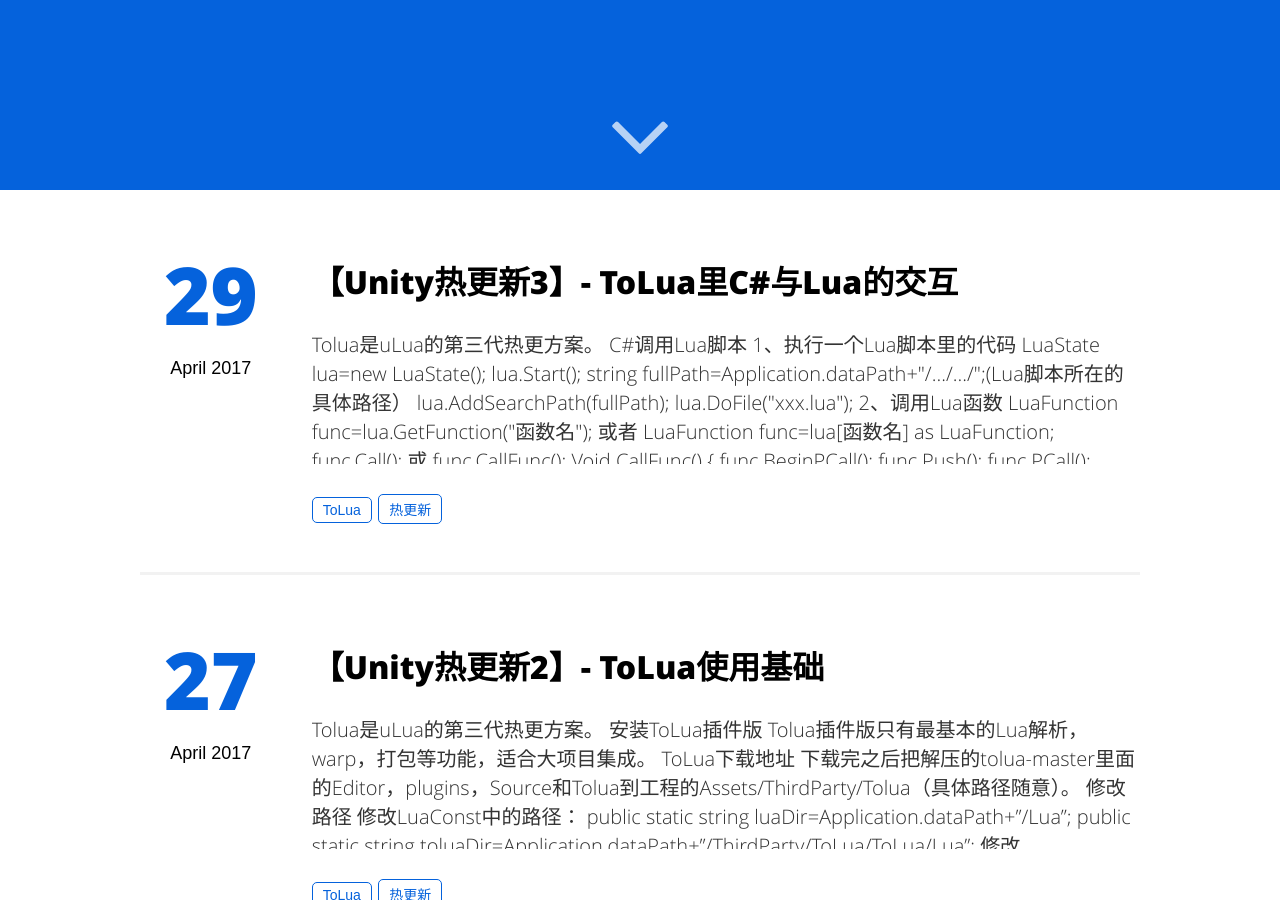
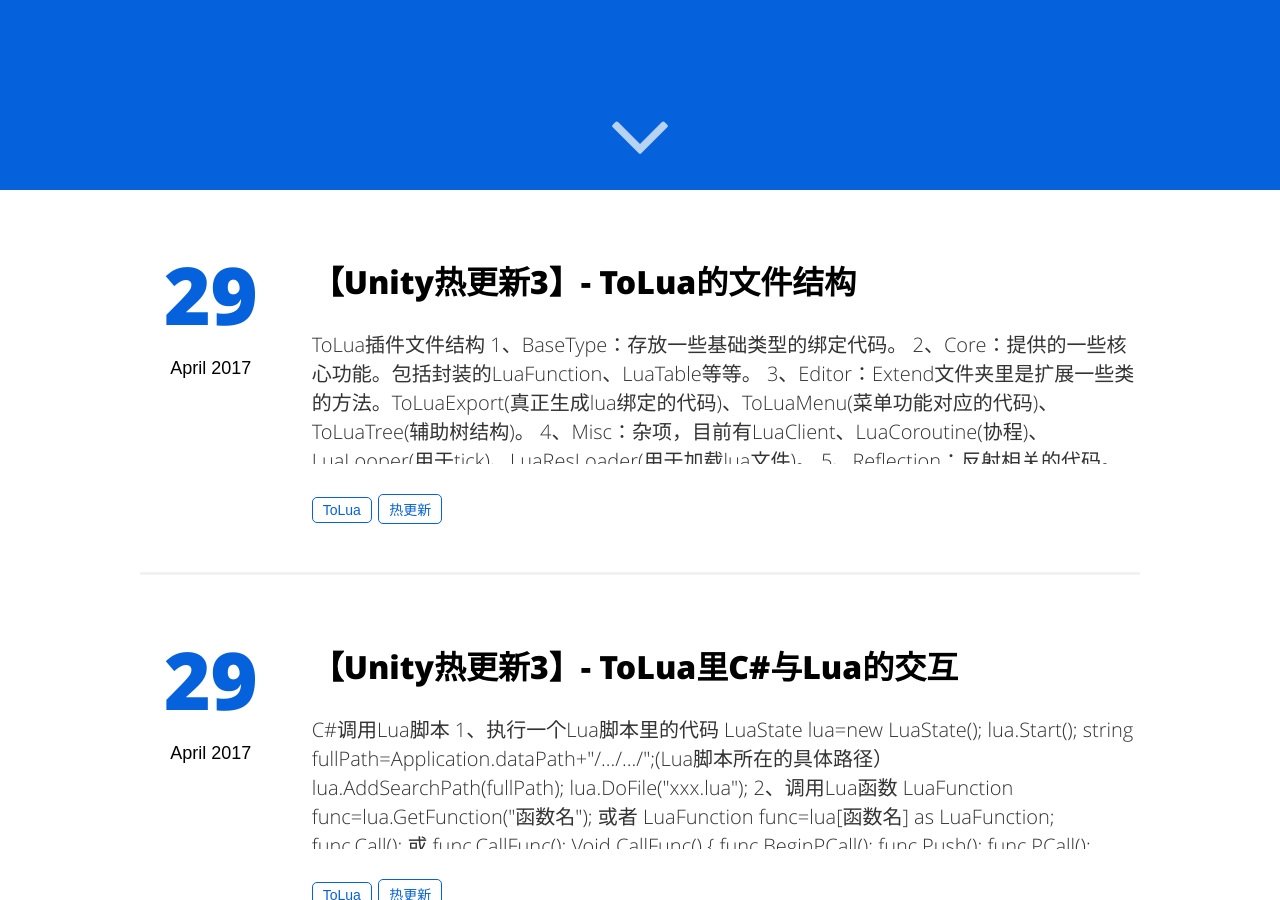
Before and after one commit to BruceQi93/BruceQi93.github.io, a Jekyll site: the page built from index.html, in a window 1280 px wide and 900 px high, scrolled down 710 px. Built offline with Jekyll 4.4.1, drawn with Linux system fonts in a browser that asks for light colours; some of the changed text lies outside the part shown.

Commit message:
更新文件

```diff
--- a/_posts/2017-4-27-HotUpdate-2.md
+++ b/_posts/2017-4-27-HotUpdate-2.md
@@ -11,7 +11,7 @@
 - Unity热更新
 ---
 
-> Tolua是uLua的第三代热更方案。
+> ToLua是uLua的第三代热更方案。核心思想是利用C#的反射，将C#类代码进行包装，并注册到Lua里。
 
 #### 安装ToLua插件版
 
@@ -47,4 +47,12 @@
 
 然后执行“Lua”——>“Gen Lua Wrap Files”。wrap出的文件就会生成在“.../ToLua/Source/Generate"的目录下。
 
+#### 热更架构
+
+![img](/assets/img/Lua/framework.png)
+
+#### 更新流程
+
+![img](/assets/img/Lua/updateProcess.png)
+
 ---
--- a/_posts/2017-4-29-HotUpdate-3.md
+++ b/_posts/2017-4-29-HotUpdate-3.md
@@ -10,8 +10,6 @@
 categories:
 - Unity热更新
 ---
-
-> Tolua是uLua的第三代热更方案。
 
 #### C#调用Lua脚本
 
@@ -49,4 +47,10 @@
     local t=array:ToTable()
     t[i]
 
+2、通过"."(点号)来使用非静态的变量及静态的变量和方法。
+
+3、通过":"(冒号)来使用非静态方法。
+
+4、创建GameObject：newObject(变量)。
+
 ---
--- /dev/null
+++ b/_posts/2017-4-29-HotUpdate-4.md
@@ -0,0 +1,46 @@
+---
+layout: post
+title: "【Unity热更新3】- ToLua的文件结构"
+date: 2017-4-29
+image: '/assets/img/'
+description: 'ToLua的文件结构和一些脚本的作用.'
+tags:
+- ToLua
+- 热更新
+categories:
+- Unity热更新
+---
+
+#### ToLua插件文件结构
+
+1、BaseType：存放一些基础类型的绑定代码。
+
+2、Core：提供的一些核心功能。包括封装的LuaFunction、LuaTable等等。
+
+3、Editor：Extend文件夹里是扩展一些类的方法。ToLuaExport(真正生成lua绑定的代码)、ToLuaMenu(菜单功能对应的代码)、ToLuaTree(辅助树结构)。
+
+4、Misc：杂项，目前有LuaClient、LuaCoroutine(协程)、LuaLooper(用于tick)、LuaResLoader(用于加载lua文件)。
+
+5、Reflection：反射相关的代码。
+
+6、Source：Generate文件夹里是生成的绑定代码。LuaConst(一些lua路径等配置文件)。
+
+**Tolua里一些脚本的作用：**
+
+1、LuaAttribute.cs：在Tolua生成绑定代码时做一些标识。
+
+2、LuaBaseRef.cs：Lua中对象对应C#中对象的一个基类，主要作用是有一个reference指向lua里面的对象。引用计数判断两个对象是否相等。
+
+3、LuaState.cs：初始化lua路径，加载相应的lua文件，注册前面生成的绑定代码及各种辅助函数。
+
+4、ObjectTranslator.cs：给lua中对C#对象的交互提供了基础，C#中的对象在传给lua时并不是直接把对象暴露给了lua，而是在这个ObjectTranslator里面注册并返回一个索引，并把这个索引包装成一个userdata传递给lua，并且设置元表。在lua通过传进来的对象调用C#的方法是，它会调用ToLua.CheckObject或ToLua.ToObject从ObjectTranslator获取真正的C#对象。
+
+5、LuaFileUtils.cs：通过.lua文件路径和AssetBundle文件路径这两种方式来找.lua文件，并读取返回byte[]。
+
+6、LuaEvent.cs：类似C#中的Event，提供Add和Remove方法。
+
+7、LuaBinder.cs：如果执行的.lua文件需要用到Unity中的类型，则需要用这个类给LuaState进行绑定。
+
+8、LuaLooper.cs：继承MonoBehavior，在Update/LateUpdate/FixedUpdate中执行对应的LuaEvent。
+
+---
```
Also changed, not shown: assets/img/Lua/framework.png (added), assets/img/Lua/updateProcess.png (added).
